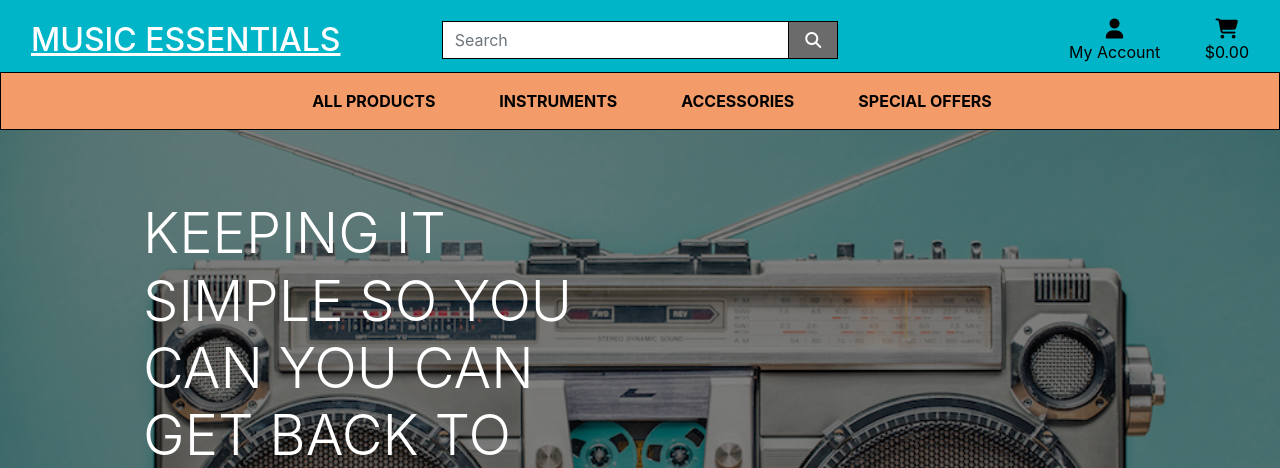
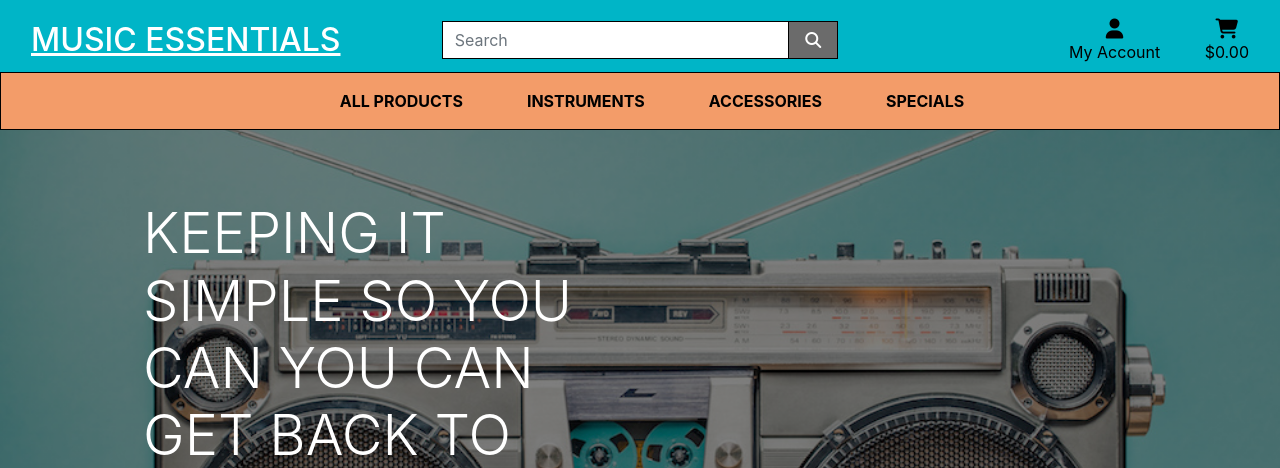
Before and after one commit to tjwjobs/music-essentials, a Django app: page / in a window 1280 px wide. Shown: the top 468 px of the page. Run offline with Django 3.2, Linux system fonts and the light colour scheme; some libraries are stand-ins or nearby versions.

```diff
--- a/templates/includes/main-nav.html
+++ b/templates/includes/main-nav.html
@@ -38,7 +38,7 @@
 
         <li class="nav-item dropdown">
             <a class="logo-font font-weight-bold nav-link text-black" href="#" id="specials-link" data-toggle="dropdown" aria-haspopup="true" aria-expanded="false">
-                Special Offers
+                Specials
             </a>
             <div class="dropdown-menu border-0" aria-labelledby="specials-link">
                 <a href="{% url 'products' %}?flag=new_arrival" class="dropdown-item">New Arrivals</a>
```
